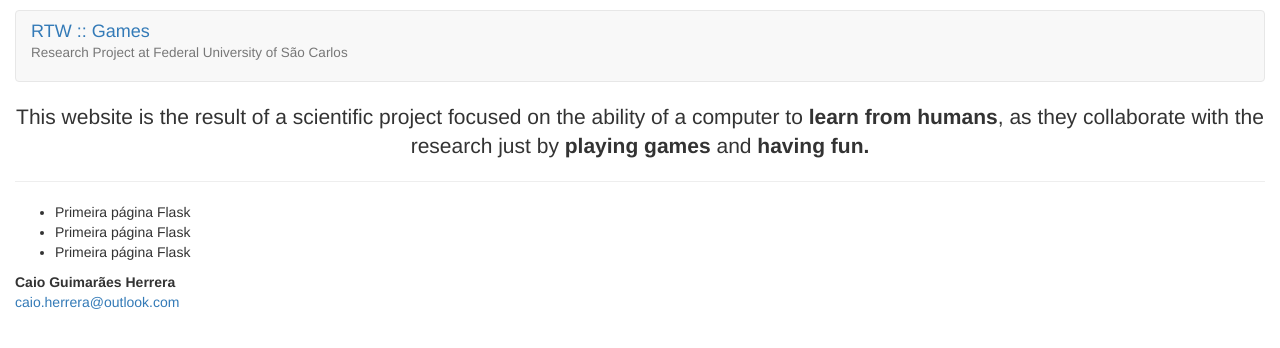
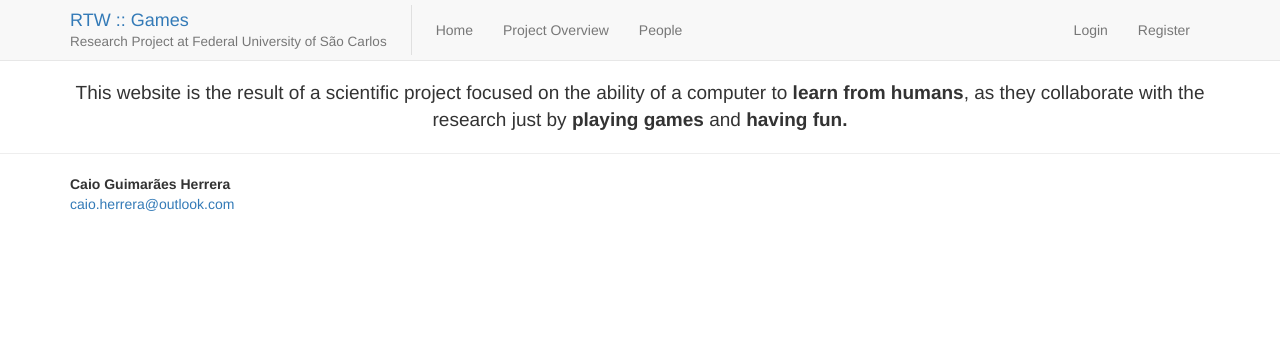
Before and after one commit to caioherrera/RTWGames, a Flask app: template templates/index.html in a window 1280 px wide. Shown: the top 348 px of the page. Run offline with Flask 2, Linux system fonts and the light colour scheme; the template is opened without the code that fills it, so the values that code supplies are empty; some libraries are stand-ins or nearby versions.

Commit message:
Stabilished navbar fixed-top, fixed links and removed useless text

```diff
--- a/app.py
+++ b/app.py
@@ -13,4 +13,4 @@ if __name__ == '__main__':
         PORT = int(os.environ.get('SERVER_PORT', '5555'))
     except ValueError:
         PORT = 5555
-    app.run(HOST, PORT)
+    app.run(HOST, PORT, debug=True)
--- a/routes.py
+++ b/routes.py
@@ -2,6 +2,6 @@ from flask import Flask, request, render_template, url_for
 from app import app
 
 @app.route("/")
-@app.route("/index")
+#@app.route("/index")
 def index():
-    return render_template("index.html", nome=nome)
+    return render_template("index.html")
--- a/static/override.css
+++ b/static/override.css
@@ -1,8 +1,36 @@
 body {
-    padding-top:10px;
+    padding-top: 80px;
 }
 
 .navbar-brand {
     padding-top: 0px;
     padding-bottom: 0px;
+    margin-bottom: 0px;
 }
+
+.navbar-nav {
+    padding-top: 5px;
+}
+
+.navbar-right {
+    padding-right: 20px;
+}
+
+.navbar .nav-divider {
+    height: 50px;
+    margin: 0 9px;
+    border-right: 1px solid #e0e0e0;
+}
+
+#subtitle {
+    font-size: 19px;
+}
+
+hr {
+    margin-left: -80px;
+    margin-right: -80px;
+}
+
+.jumbotron {
+    height: 121px;
+}
--- a/templates/index.html
+++ b/templates/index.html
@@ -7,23 +7,32 @@
         <title>RTW :: Games</title>
     </head>
     <body>
-        <div class="container-fluid">
-            <nav class="navbar navbar-default">
-                <div class="container-fluid">
-                    <div class="navbar-header">
-                        <h4 class="navbar-brand">
-                            <a href="#">RTW :: Games<br></a>
-                            <small>Research Project at Federal University of São Carlos</small>
-                        </h4>
-                    </div>
+        <div class="container">
+            <nav class="navbar navbar-default navbar-fixed-top">
+                <div class="container">
+                <div class="navbar-header">
+                    <h4 class="navbar-brand">
+                        <a href="{{ url_for('index') }}">RTW :: Games<br></a>
+                        <small>Research Project at Federal University of São Carlos</small>
+                    </h4>
+                </div>
+                <div class="navbar-collapse collapse">
+                    <ul class="nav navbar-nav">
+                        <li class="nav-divider"></li>
+                        <li><a href="{{ url_for('index') }}">Home</a></li>
+                        <li><a href="/overview">Project Overview</a></li>
+                        <li><a href="/people">People</a></li>
+                    </ul>
+                    <ul class="nav navbar-nav navbar-right">
+                        <li><a id="login" href="/login">Login</a></li>
+                        <li><a id="register" href="/register">Register</a></li>
+                    </ul>
+                </div>
                 </div>
             </nav>
-            <p class="lead text-center">This website is the result of a scientific project focused on the ability of a computer to <strong>learn from humans</strong>, as they collaborate with the research just by <strong>playing games</strong> and <strong>having fun.</strong></p><hr>
-            <ul>
-                <li> Primeira página Flask</li>
-                <li> Primeira página Flask</li>
-                <li> Primeira página Flask</li>
-            </ul>
+        </div>
+        <div class="container">
+            <p class="lead text-center" id="subtitle">This website is the result of a scientific project focused on the ability of a computer to <strong>learn from humans</strong>, as they collaborate with the research just by <strong>playing games</strong> and <strong>having fun.</strong></p><hr>
             <address>
                 <strong>Caio Guimarães Herrera</strong><br>
                 <a href="mailto:caio.herrera@outlook.com">caio.herrera@outlook.com</a>
```
